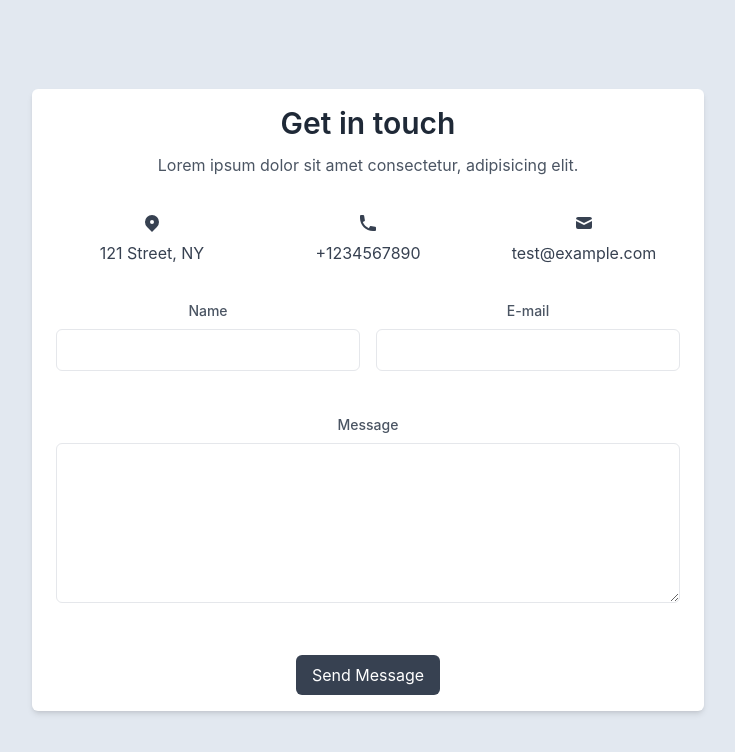
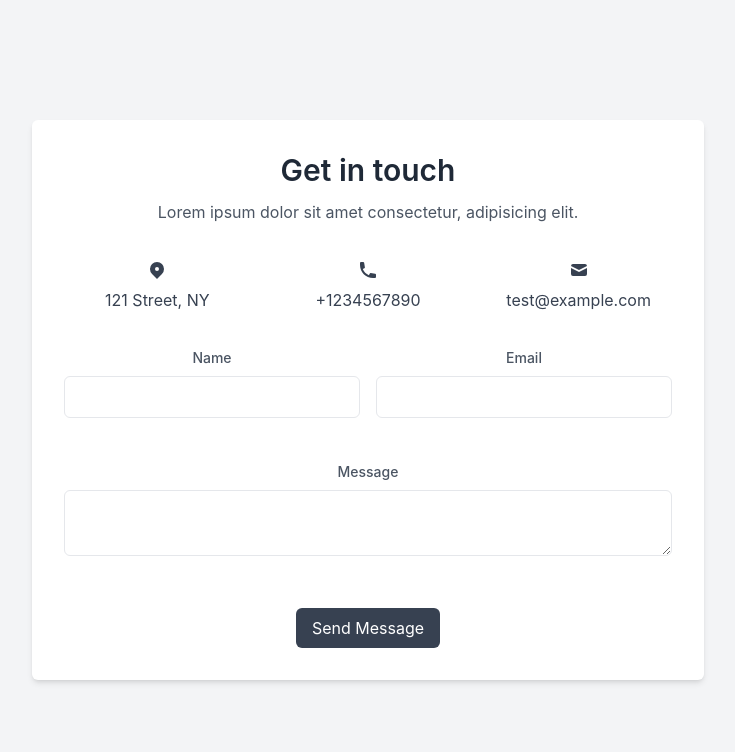
Before and after one commit to itsamoreh/formik-yup-test, a React (Create React App) app: page / in a window 1280 px wide. Shown: the top 752 px of the page, without its empty margins (272-1007 px from the left). Built offline with nearby package versions, Linux system fonts and the light colour scheme.

Commit message:
Component-ize inputs

```diff
--- a/package.json
+++ b/package.json
@@ -6,6 +6,7 @@
     "@testing-library/jest-dom": "^5.16.1",
     "@testing-library/react": "^12.1.2",
     "@testing-library/user-event": "^13.5.0",
+    "classnames": "^2.3.1",
     "formik": "^2.2.9",
     "react": "^17.0.2",
     "react-dom": "^17.0.2",
--- a/src/App.js
+++ b/src/App.js
@@ -4,7 +4,7 @@ import Form from "./Components/Form";
 
 function App() {
   return (
-    <div className="flex items-center justify-center min-h-screen bg-slate-200 App">
+    <div className="flex items-center justify-center min-h-screen bg-gray-100 dark:bg-gray-900 App">
       <Form />
     </div>
   );
--- a/src/Components/Form.js
+++ b/src/Components/Form.js
@@ -1,5 +1,7 @@
 import * as Yup from "yup";
 
+import InputText from "./InputText";
+import InputTextarea from "./InputTextarea";
 import { useFormik } from "formik";
 
 export default function Form() {
@@ -10,11 +12,13 @@ export default function Form() {
       message: "",
     },
     validationSchema: Yup.object({
-      name: Yup.string().required("Required"),
-      email: Yup.string().email("Invalid email address.").required("Required"),
+      name: Yup.string().required("Please enter a name."),
+      email: Yup.string()
+        .email("Invalid email address.")
+        .required("Please enter an email address."),
       message: Yup.string()
         .max(300, "Sorry! Your message must be 300 characters or less.")
-        .required("Required"),
+        .required("Please enter a message."),
     }),
     onSubmit: (values) => {
       console.log("SUBMITTED", values);
@@ -22,7 +26,7 @@ export default function Form() {
   });
 
   return (
-    <section className="w-full max-w-2xl px-6 py-4 mx-auto bg-white rounded-md shadow-md dark:bg-gray-800">
+    <section className="w-full max-w-2xl p-8 mx-auto bg-white rounded-md shadow-md dark:bg-gray-800">
       <h2 className="text-3xl font-semibold text-center text-gray-800 dark:text-white">
         Get in touch
       </h2>
@@ -86,71 +90,47 @@ export default function Form() {
       </div>
 
       <form className="mt-6" onSubmit={formik.handleSubmit}>
-        <div className="items-center -mx-2 md:flex">
-          <div className="w-full mx-2">
-            <label className="block mb-2 text-sm font-medium text-gray-600 dark:text-gray-200">
-              Name
-            </label>
-
-            <input
-              className="block w-full px-4 py-2 mb-2 text-gray-700 bg-white border rounded-md dark:bg-gray-800 dark:text-gray-300 dark:border-gray-600 focus:border-blue-400 focus:ring-blue-300 dark:focus:border-blue-300 focus:outline-none focus:ring focus:ring-opacity-40"
+        <div className="items-center md:-mx-2 md:flex">
+          <div className="w-full md:mx-2">
+            <InputText
+              label="Name"
               type="text"
               id="name"
               name="name"
               onChange={formik.handleChange}
               onBlur={formik.handleBlur}
               value={formik.values.name}
+              touched={formik.touched.name}
+              error={formik.errors.name}
             />
-
-            <div className="min-h-[1.25rem]">
-              {formik.touched.name && formik.errors.name && (
-                <p className="text-sm text-red-500">{formik.errors.name}</p>
-              )}
-            </div>
           </div>
 
-          <div className="w-full mx-2 mt-4 md:mt-0">
-            <label className="block mb-2 text-sm font-medium text-gray-600 dark:text-gray-200">
-              E-mail
-            </label>
-
-            <input
-              className="block w-full px-4 py-2 mb-2 text-gray-700 bg-white border rounded-md dark:bg-gray-800 dark:text-gray-300 dark:border-gray-600 focus:border-blue-400 focus:ring-blue-300 dark:focus:border-blue-300 focus:outline-none focus:ring focus:ring-opacity-40"
+          <div className="w-full mt-4 md:mx-2 md:mt-0">
+            <InputText
+              label="Email"
               type="email"
               id="email"
               name="email"
               onChange={formik.handleChange}
               onBlur={formik.handleBlur}
               value={formik.values.email}
+              touched={formik.touched.email}
+              error={formik.errors.email}
             />
-
-            <div className="min-h-[1.25rem]">
-              {formik.touched.email && formik.errors.email && (
-                <p className="text-sm text-red-500">{formik.errors.email}</p>
-              )}
-            </div>
           </div>
         </div>
 
         <div className="w-full mt-4">
-          <label className="block mb-2 text-sm font-medium text-gray-600 dark:text-gray-200">
-            Message
-          </label>
-
-          <textarea
-            className="block w-full h-40 px-4 py-2 mb-2 text-gray-700 bg-white border rounded-md dark:bg-gray-800 dark:text-gray-300 dark:border-gray-600 focus:border-blue-400 dark:focus:border-blue-300 focus:outline-none focus:ring focus:ring-blue-300 focus:ring-opacity-40"
+          <InputTextarea
+            label="Message"
             id="message"
             name="message"
             onChange={formik.handleChange}
             onBlur={formik.handleBlur}
             value={formik.values.message}
-          ></textarea>
-
-          <div className="min-h-[1.25rem]">
-            {formik.touched.message && formik.errors.message && (
-              <p className="text-sm text-red-500">{formik.errors.message}</p>
-            )}
-          </div>
+            touched={formik.touched.message}
+            error={formik.errors.message}
+          />
         </div>
 
         <div className="flex justify-center mt-6">
--- /dev/null
+++ b/src/Components/InputText.js
@@ -0,0 +1,42 @@
+import cn from "classnames";
+
+export default function InputText({
+  error,
+  id,
+  label,
+  name,
+  onBlur,
+  onChange,
+  touched,
+  type,
+  value,
+}) {
+  return (
+    <>
+      <label className="block mb-2 text-sm font-medium text-gray-600 dark:text-gray-200">
+        {label}
+      </label>
+
+      <input
+        className={cn(
+          "block w-full px-4 py-2 mb-2 text-gray-700 bg-white border rounded-md",
+          "focus:border-blue-400 focus:ring-blue-300 focus:outline-none focus:ring focus:ring-opacity-40",
+          "dark:bg-gray-800 dark:text-gray-300 dark:border-gray-600 dark:focus:border-blue-300",
+          touched &&
+            error &&
+            "ring ring-red-400  dark:ring-red-400 ring-opacity-40 dark:ring-opacity-40 focus:border-red-500 focus:ring-red-400 dark:focus:border-red-500"
+        )}
+        type={type}
+        id={id}
+        name={name}
+        onChange={onChange}
+        onBlur={onBlur}
+        value={value}
+      />
+
+      <div className="min-h-[1.25rem]">
+        {touched && error && <p className="text-sm text-red-500">{error}</p>}
+      </div>
+    </>
+  );
+}
--- /dev/null
+++ b/src/Components/InputTextarea.js
@@ -0,0 +1,40 @@
+import cn from "classnames";
+
+export default function InputTextarea({
+  error,
+  id,
+  label,
+  name,
+  onBlur,
+  onChange,
+  touched,
+  value,
+}) {
+  return (
+    <>
+      <label className="block mb-2 text-sm font-medium text-gray-600 dark:text-gray-200">
+        {label}
+      </label>
+
+      <textarea
+        className={cn(
+          "block w-full px-4 py-2 mb-2 text-gray-700 bg-white border rounded-md",
+          "focus:border-blue-400 focus:ring-blue-300 focus:outline-none focus:ring focus:ring-opacity-40",
+          "dark:bg-gray-800 dark:text-gray-300 dark:border-gray-600 dark:focus:border-blue-300",
+          touched &&
+            error &&
+            "ring ring-red-400  dark:ring-red-400 ring-opacity-40 dark:ring-opacity-40 focus:border-red-500 focus:ring-red-400 dark:focus:border-red-500"
+        )}
+        id={id}
+        name={name}
+        onChange={onChange}
+        onBlur={onBlur}
+        value={value}
+      ></textarea>
+
+      <div className="min-h-[1.25rem]">
+        {touched && error && <p className="text-sm text-red-500">{error}</p>}
+      </div>
+    </>
+  );
+}
```
Also changed, not shown: 1 other file (tests, documents, lock files or other folders).
